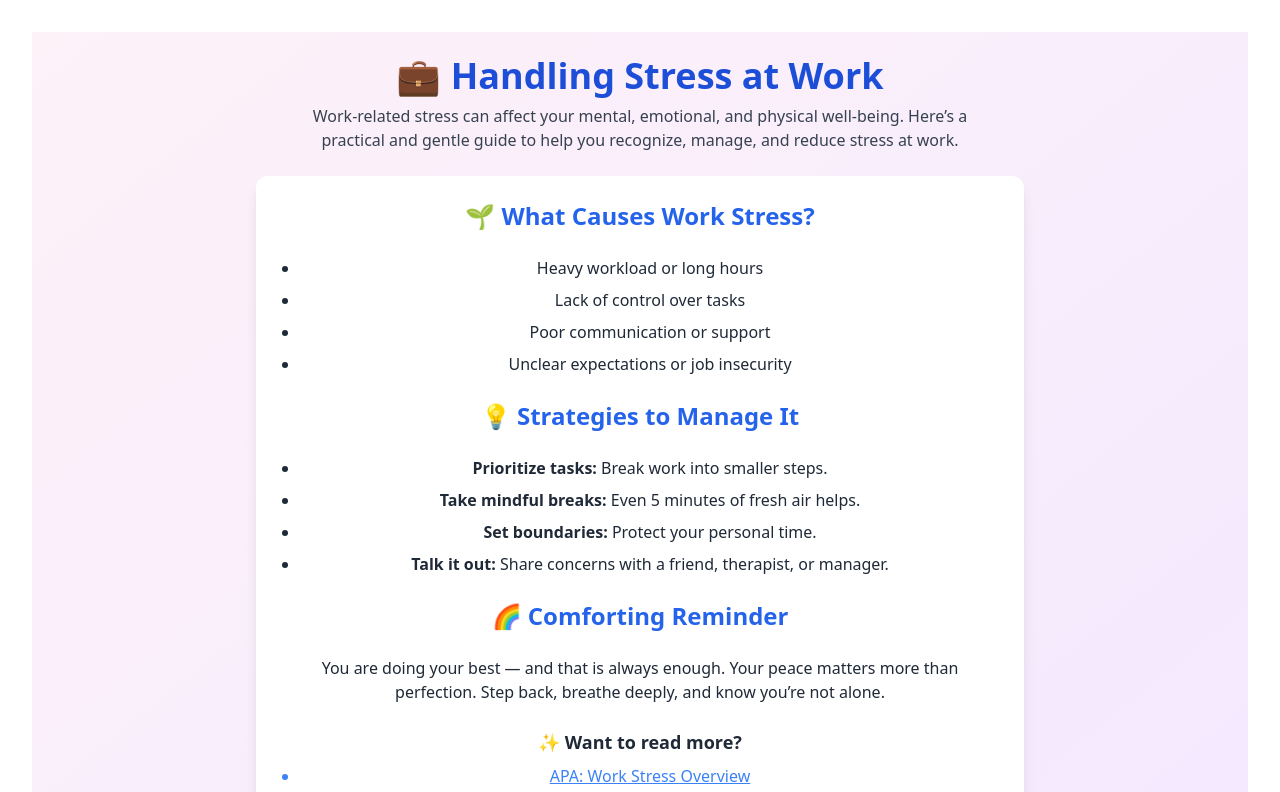
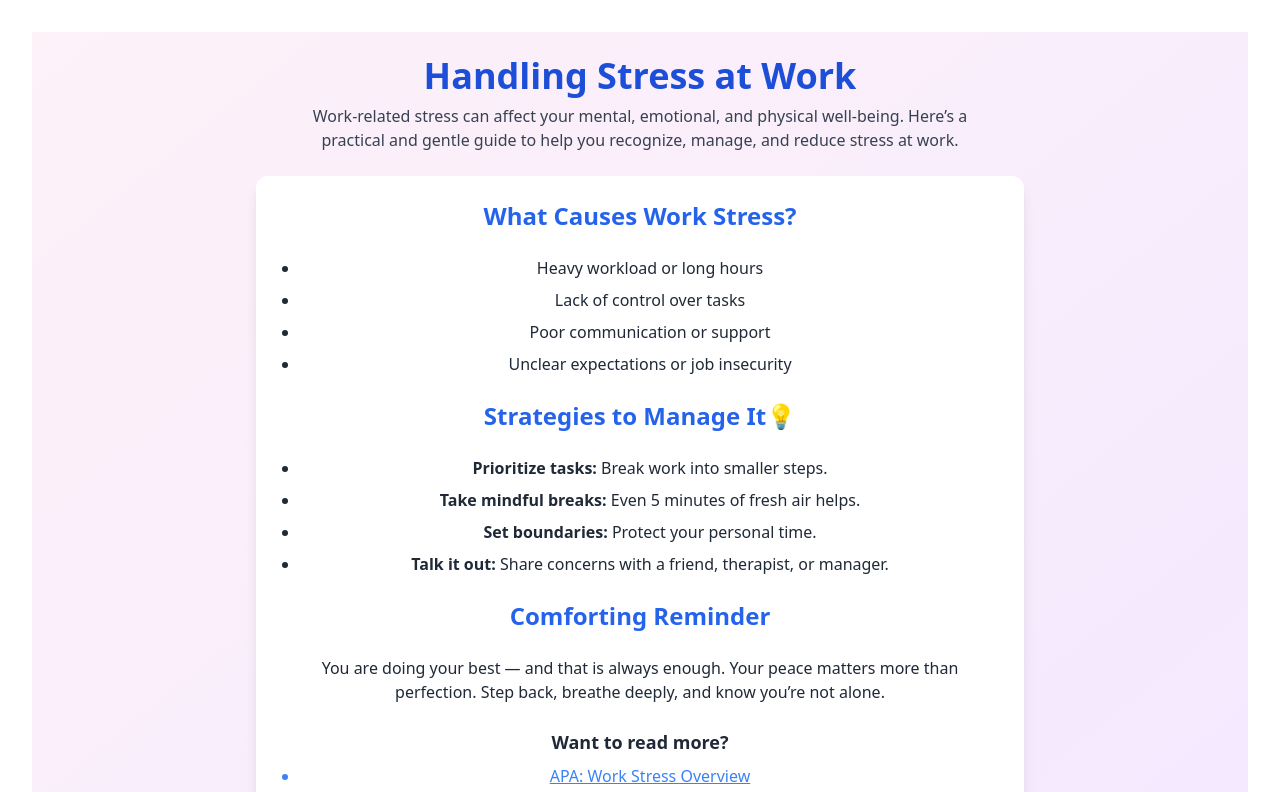
Before and after one commit to navina-g/mindbloom-backend-deploy, a React (Vite) app in the folder frontend/mental-health-frontend/: page /self-help/handling-stress-work in a window 1280 px wide. Shown: the top 792 px of the page. Built offline with nearby package versions, Linux system fonts and the light colour scheme.

Commit message:
Add selfhelp updates

```diff
--- a/frontend/mental-health-frontend/src/pages/AffirmationSelfEsteem.jsx
+++ b/frontend/mental-health-frontend/src/pages/AffirmationSelfEsteem.jsx
@@ -15,7 +15,7 @@ export default function AffirmationSelfEsteem() {
   return (
     <div className="min-h-screen bg-gradient-to-br from-pink-50 to-purple-100 p-6 flex flex-col items-center">
       <h1 className="text-4xl font-bold text-purple-700 mb-2 text-center">
-        🌟 Affirmations for Self-Esteem
+        Affirmations for Self-Esteem
       </h1>
       <p className="text-center text-gray-700 max-w-xl mb-8">
         Repeat these daily to boost your self-worth and confidence. Let these positive thoughts anchor your day.
--- a/frontend/mental-health-frontend/src/pages/BreatheAndRelax.jsx
+++ b/frontend/mental-health-frontend/src/pages/BreatheAndRelax.jsx
@@ -9,7 +9,7 @@ export default function BreatheAndRelax() {
     <div className="min-h-screen bg-gradient-to-br from-pink-50 to-purple-100 p-6 flex flex-col items-center">
       {/* Header */}
       <div className="w-full max-w-3xl bg-white rounded-xl shadow-lg p-8 mb-8">
-        <h1 className="text-4xl font-extrabold text-purple-800 mb-4">🧘‍♀️ Breathe and Relax</h1>
+        <h1 className="text-4xl font-extrabold text-purple-800 mb-4">Breathe and Relax</h1>
         <p className="text-gray-700 mb-6">
           A short guided breathing video to help calm your mind and reduce anxiety.
         </p>
--- a/frontend/mental-health-frontend/src/pages/HandlingStressWork.jsx
+++ b/frontend/mental-health-frontend/src/pages/HandlingStressWork.jsx
@@ -5,14 +5,14 @@ export default function HandlingStressWork() {
   return (
     <div className="min-h-screen bg-gradient-to-br from-pink-50 to-purple-100 p-6 flex flex-col items-center">
       <h1 className="text-4xl font-bold text-blue-700 mb-2 text-center">
-        💼 Handling Stress at Work
+        Handling Stress at Work
       </h1>
       <p className="text-center text-gray-700 max-w-2xl mb-6">
         Work-related stress can affect your mental, emotional, and physical well-being. Here’s a practical and gentle guide to help you recognize, manage, and reduce stress at work.
       </p>
 
       <div className="bg-white rounded-xl shadow-lg p-6 max-w-3xl space-y-6 text-gray-800">
-        <h2 className="text-2xl font-semibold text-blue-600">🌱 What Causes Work Stress?</h2>
+        <h2 className="text-2xl font-semibold text-blue-600">What Causes Work Stress?</h2>
         <ul className="list-disc pl-5 space-y-2">
           <li>Heavy workload or long hours</li>
           <li>Lack of control over tasks</li>
@@ -20,7 +20,7 @@ export default function HandlingStressWork() {
           <li>Unclear expectations or job insecurity</li>
         </ul>
 
-        <h2 className="text-2xl font-semibold text-blue-600">💡 Strategies to Manage It</h2>
+        <h2 className="text-2xl font-semibold text-blue-600">Strategies to Manage It💡</h2>
         <ul className="list-disc pl-5 space-y-2">
           <li><strong>Prioritize tasks:</strong> Break work into smaller steps.</li>
           <li><strong>Take mindful breaks:</strong> Even 5 minutes of fresh air helps.</li>
@@ -28,13 +28,13 @@ export default function HandlingStressWork() {
           <li><strong>Talk it out:</strong> Share concerns with a friend, therapist, or manager.</li>
         </ul>
 
-        <h2 className="text-2xl font-semibold text-blue-600">🌈 Comforting Reminder</h2>
+        <h2 className="text-2xl font-semibold text-blue-600">Comforting Reminder</h2>
         <p>
           You are doing your best — and that is always enough. Your peace matters more than perfection. Step back, breathe deeply, and know you’re not alone.
         </p>
 
         <div className="mt-6">
-          <h3 className="font-semibold text-lg mb-2">✨ Want to read more?</h3>
+          <h3 className="font-semibold text-lg mb-2">Want to read more?</h3>
           <ul className="list-disc pl-5 text-blue-500">
             <li>
               <a href="https://www.apa.org/topics/healthy-workplaces/work-stress" target="_blank" rel="noreferrer" className="underline hover:text-blue-700">
--- a/frontend/mental-health-frontend/src/pages/MindfulMeditation.jsx
+++ b/frontend/mental-health-frontend/src/pages/MindfulMeditation.jsx
@@ -6,7 +6,7 @@ export default function MindfulMeditation() {
     <div className="min-h-screen bg-gradient-to-br from-pink-50 to-purple-100 p-6 flex flex-col items-center">
       <div className="max-w-3xl mx-auto text-center">
         <h1 className="text-4xl font-bold text-indigo-800 mb-4">
-          🧘‍♂️ Mindful Meditation
+           Mindful Meditation
         </h1>
         <p className="text-gray-700 mb-6">
           Mindfulness is the gentle practice of being fully present in the moment —
@@ -23,7 +23,7 @@ export default function MindfulMeditation() {
           ></iframe>
         </div>
 
-        <h2 className="text-2xl font-semibold text-indigo-700 mb-2">✨ Getting Started</h2>
+        <h2 className="text-2xl font-semibold text-indigo-700 mb-2">Getting Started</h2>
         <ul className="text-left text-gray-800 space-y-2 mb-6">
           <li>• Sit comfortably and close your eyes</li>
           <li>• Take slow, deep breaths</li>
@@ -32,7 +32,7 @@ export default function MindfulMeditation() {
         </ul>
 
         <p className="text-indigo-600 font-medium italic mb-8">
-          “You can’t stop the waves, but you can learn to surf.” — Jon Kabat-Zinn
+          “You can’t stop the waves, but you can learn to surf.”
         </p>
 
         <Link
```
